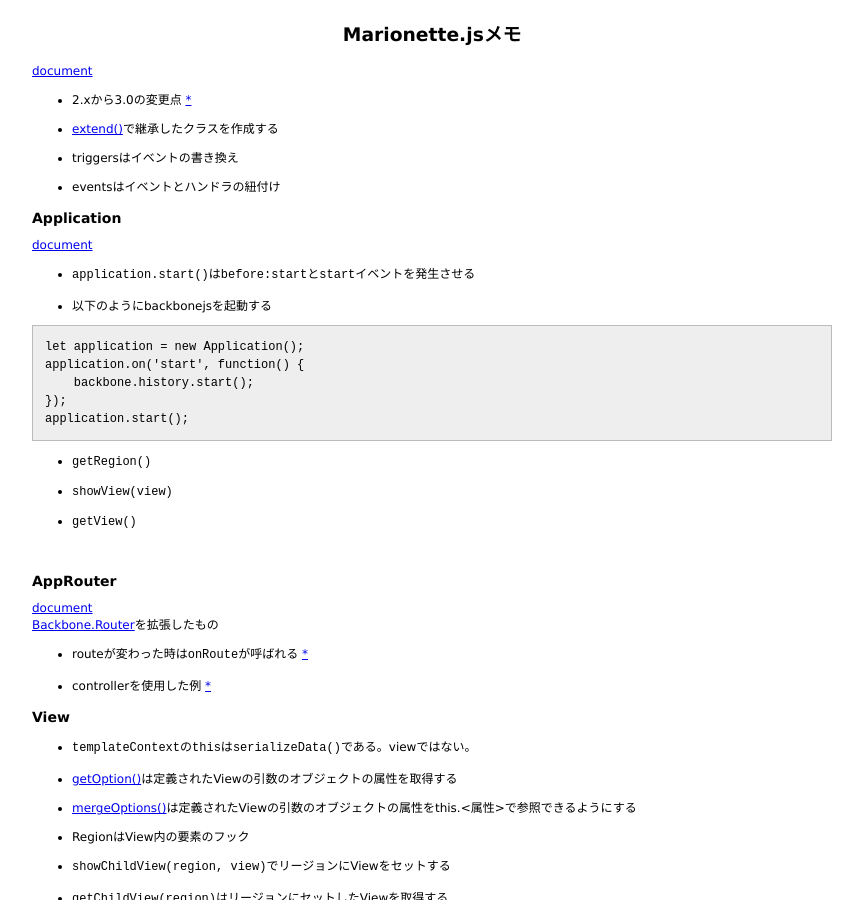
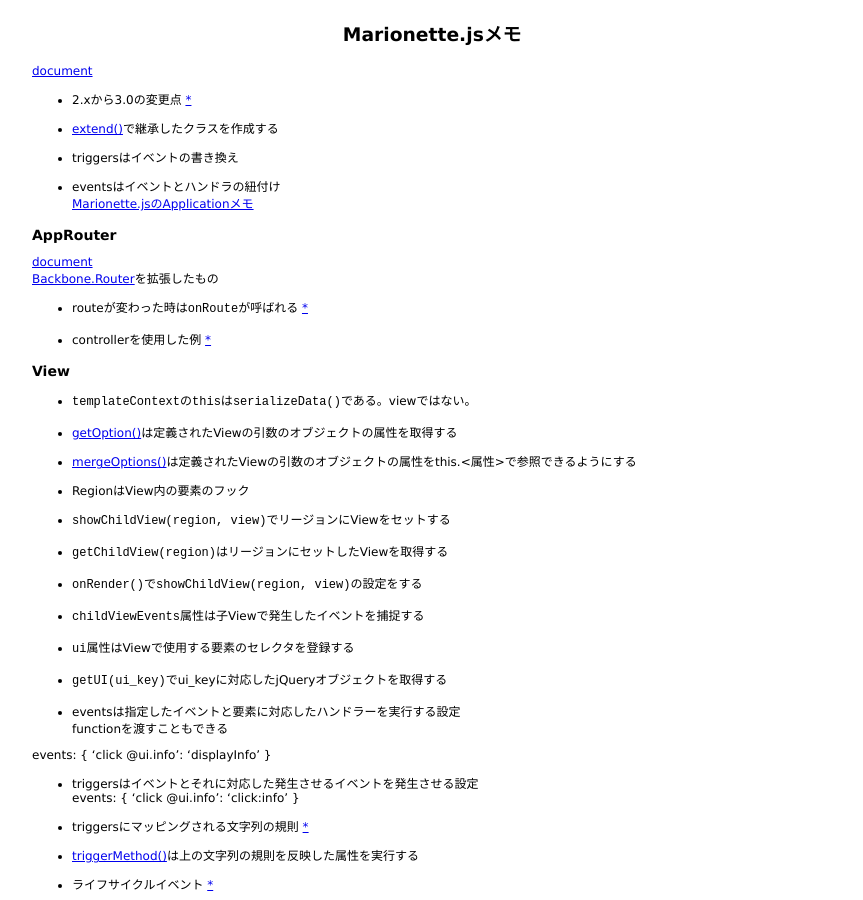
Before and after one commit to 38elements/38elements.github.com, a Jekyll site: the page built from _posts/2016-09-11-backbone_marionette.md, in a window 1280 px wide and 900 px high. Shown: the whole window, without its empty margins (208-1071 px from the left). Built offline with Jekyll 4.4.1, drawn with Linux system fonts in a browser that asks for light colours.

Commit message:
Update 2016-09-11-backbone_marionette.md

````diff
--- a/_posts/2016-09-11-backbone_marionette.md
+++ b/_posts/2016-09-11-backbone_marionette.md
@@ -12,28 +12,7 @@ title: Marionette.jsメモ
 
 * eventsはイベントとハンドラの紐付け
 <br>
-
-### Application
-[document](http://marionettejs.com/docs/master/marionette.application.html)
-
-* `application.start()`は`before:start`と`start`イベントを発生させる
-
-* 以下のようにbackbonejsを起動する
-
-```
-let application = new Application();
-application.on('start', function() {
-    backbone.history.start();
-});
-application.start();
-```
-
-* `getRegion()`
-
-* `showView(view)`
-
-* `getView()`
-
+[Marionette.jsのApplicationメモ](/2016/10/09/marionettejs-application.html)
 <br>
 
 ### AppRouter
````
